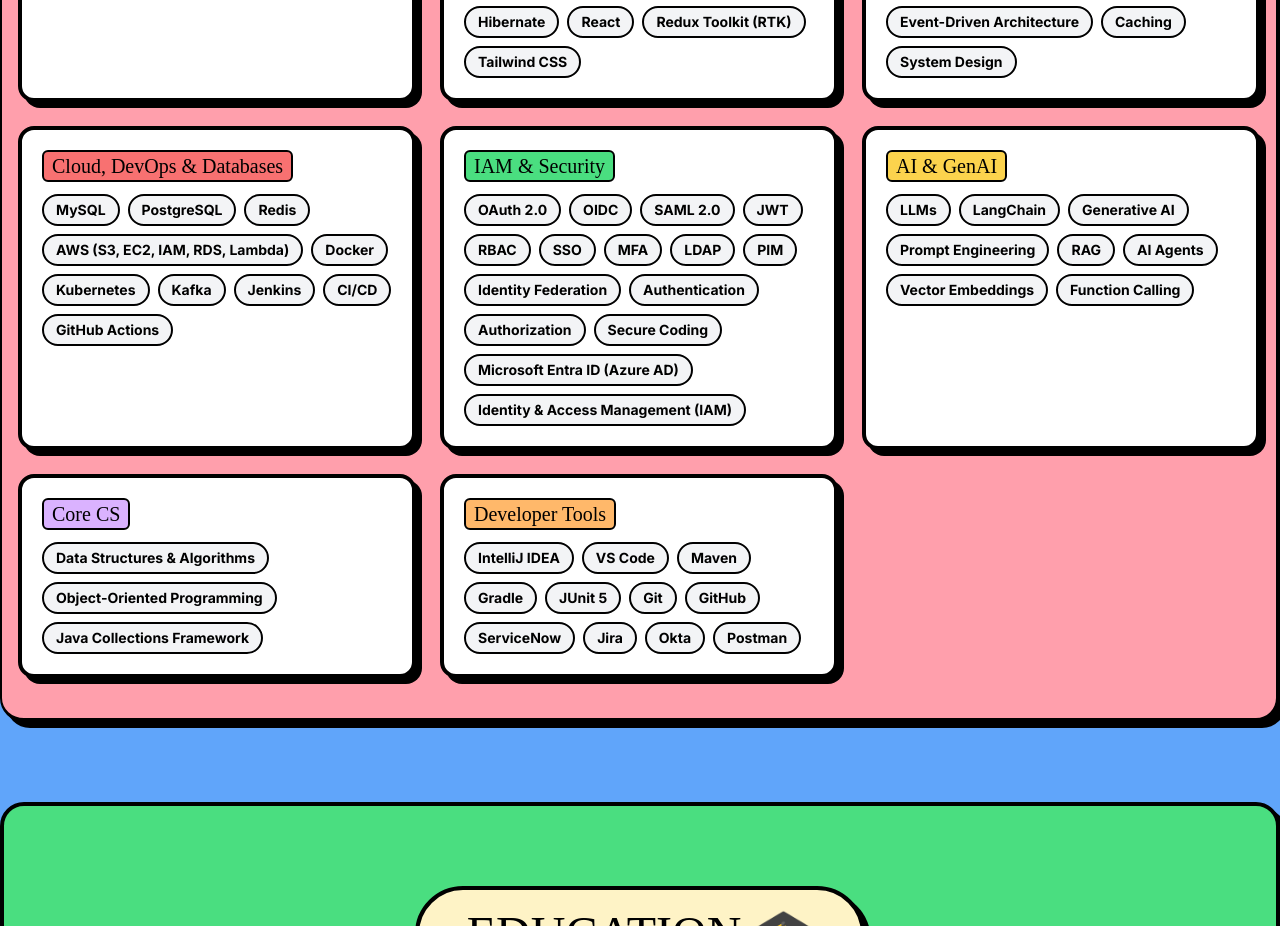
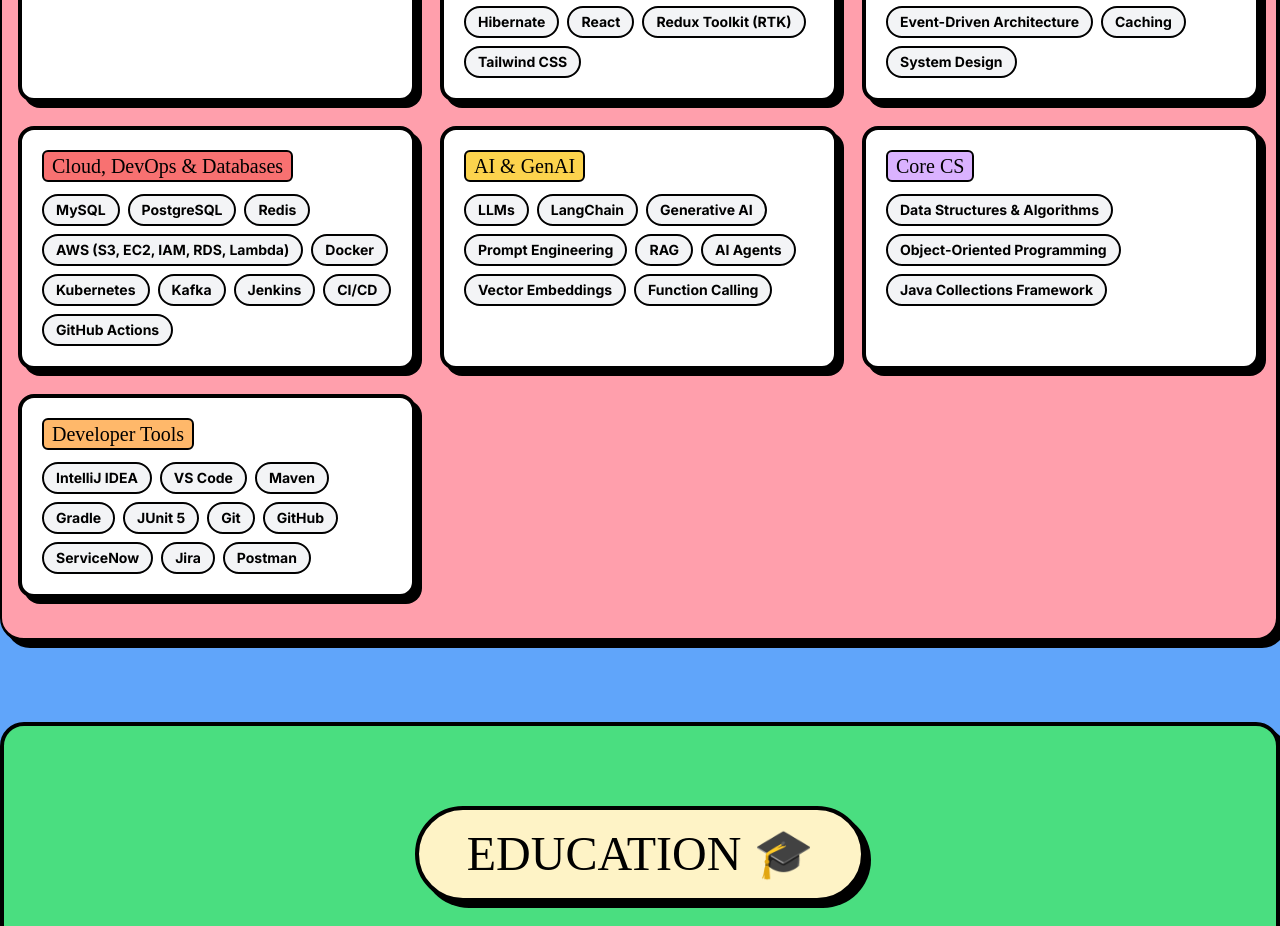
Before and after one commit to rajSunny5714/new-portfolio, a React (Vite) app: page / in a window 1280 px wide. Shown: the part 2784-3710 px from the top of the page. Built offline with nearby package versions, Linux system fonts and the light colour scheme; the HTML template or start-up script is replaced by a standard one; a web font is replaced by a local one.

Commit message:
Refactor Skills component and SkillCategory function

```diff
--- a/src/components/sections/Skills.tsx
+++ b/src/components/sections/Skills.tsx
@@ -101,28 +101,6 @@ const Skills = () => {
           />
 
           <SkillCategory
-            title="IAM & Security"
-            color="bg-custom-green"
-            skills={[
-              'OAuth 2.0',
-              'OIDC',
-              'SAML 2.0',
-              'JWT',
-              'RBAC',
-              'SSO',
-              'MFA',
-              'LDAP',
-              'PIM',
-              'Identity Federation',
-              'Authentication',
-              'Authorization',
-              'Secure Coding',
-              'Microsoft Entra ID (Azure AD)',
-              'Identity & Access Management (IAM)',
-            ]}
-          />
-
-          <SkillCategory
             title="AI & GenAI"
             color="bg-custom-yellow"
             skills={[
@@ -160,7 +138,6 @@ const Skills = () => {
               'GitHub',
               'ServiceNow',
               'Jira',
-              'Okta',
               'Postman',
             ]}
           />
```
